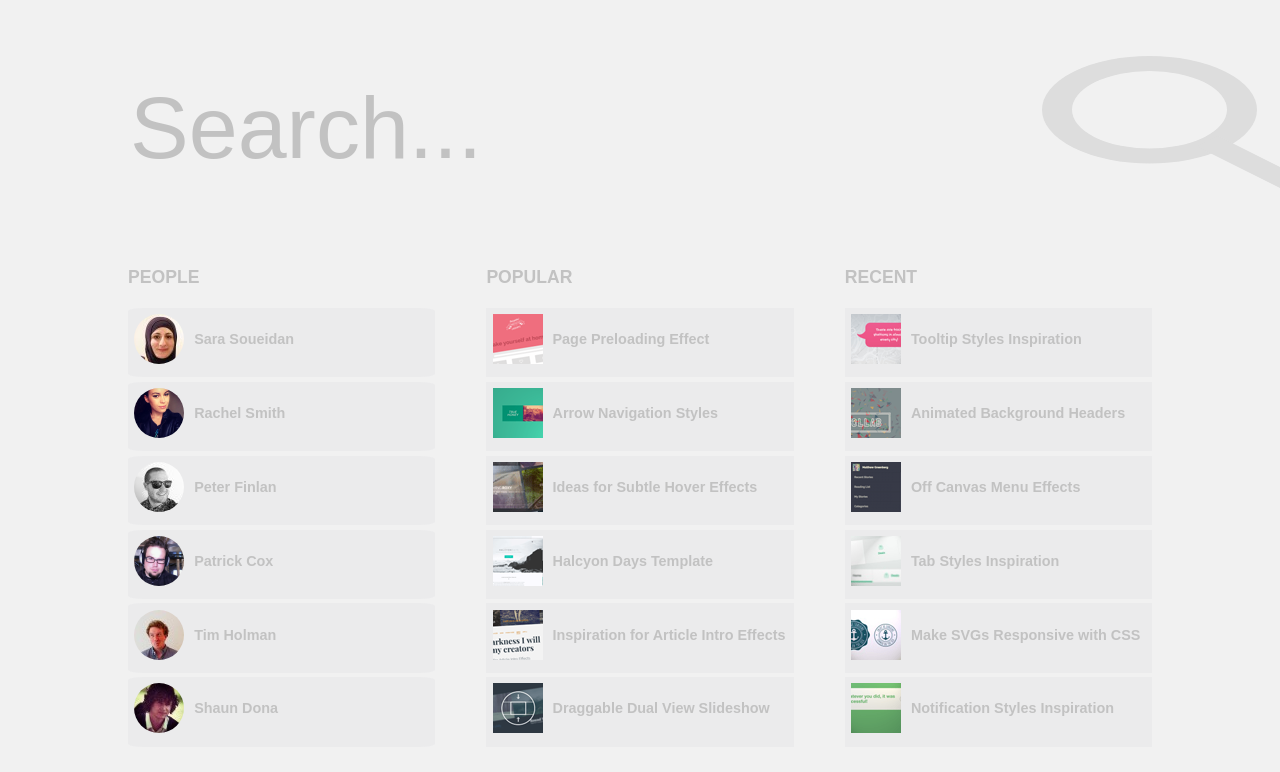
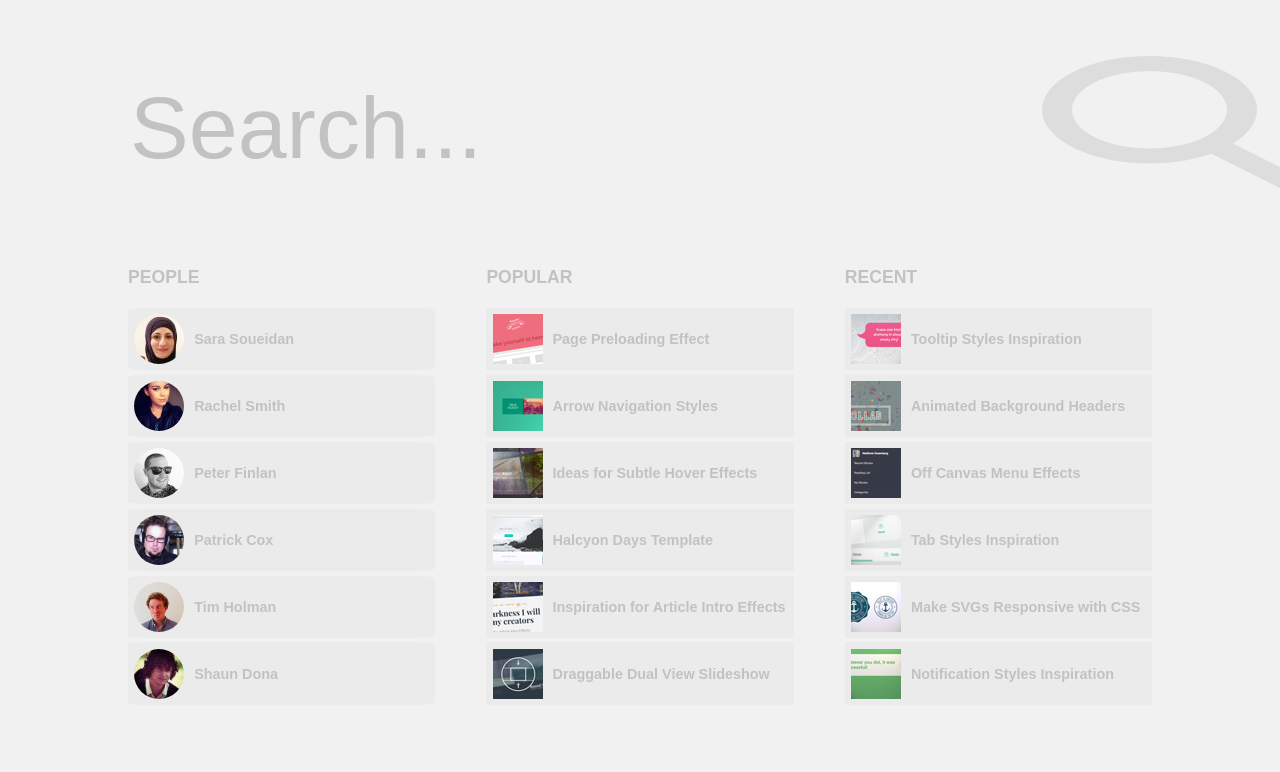
Before and after one commit to Mitkou/huge-search, a plain HTML site: page index.html in a window 1280 px wide. Shown: the top 772 px of the page. Drawn offline with Linux system fonts and the light colour scheme.

Commit message:
Removed fixed height for containers

```diff
--- a/assets/stylesheets/main.css
+++ b/assets/stylesheets/main.css
@@ -44,7 +44,6 @@ body {
 
 .search-categories {
   max-width: 80%;
-  height: 472.15px;
   margin: 0 auto;
   font-size: 0;
 }
@@ -76,8 +75,9 @@ ul {
 }
 
 [class|="categories"] {
-  height: 88%;
   padding: 0;
+  margin: 0;
+  font-size: 0;
 }
 
 .container-popular, .container-recent {
@@ -90,7 +90,6 @@ ul {
 }
   .category-item {
     width: 100%;
-    height: 16.67%;
     position: relative;
     margin-top: 1.5%;
     background: rgba(118,117,128,0.05);
```
